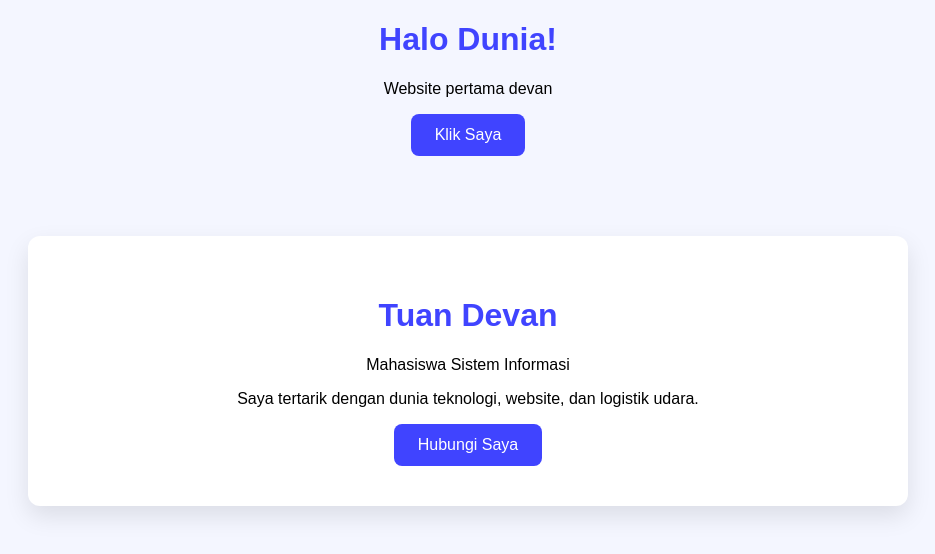
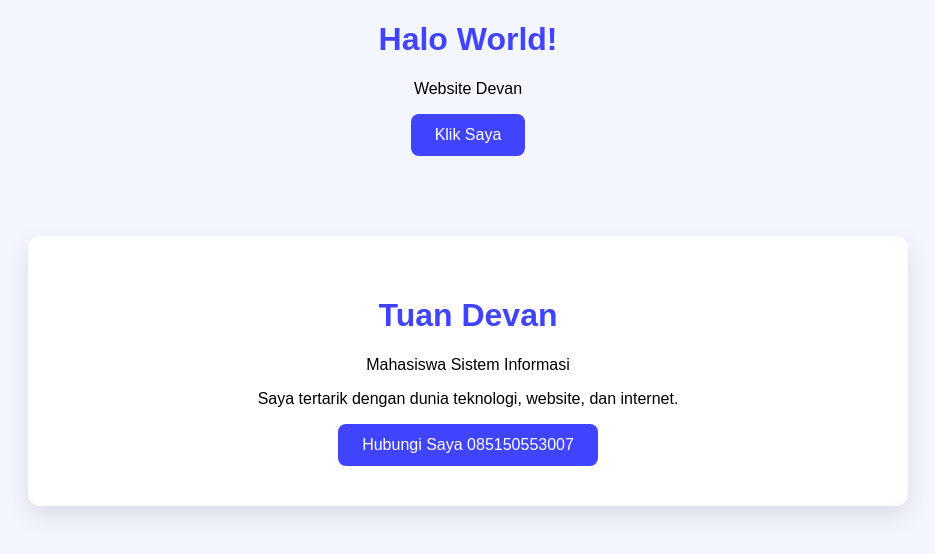
Before and after one commit to Devan2804/Devan2804.github.io, a plain HTML site: page index.html in a window 1280 px wide. Shown: the whole page, without its empty margins (172-1107 px from the left). Drawn offline with Linux system fonts and the light colour scheme.

Commit message:
Update index.html

```diff
--- a/index.html
+++ b/index.html
@@ -7,8 +7,8 @@
 href="style.css">
 </head>
 <body>
-    <h1>Halo Dunia!</h1>
-    <p>Website pertama devan</p>
+    <h1>Halo World!</h1>
+    <p>Website Devan</p>
 
     <button onclick="alert('hayoo ngapain?')">
     Klik Saya
@@ -20,11 +20,11 @@ href="style.css">
         <p>Mahasiswa Sistem Informasi</p>
         <p>
             Saya tertarik dengan dunia teknologi, website,
-            dan logistik udara.
+            dan internet.
         </p>
 
         <button onclick="alert('Terima kasih sudah mengunjungi website saya!')">
-            Hubungi Saya
+            Hubungi Saya 085150553007
         </button>
     </div>
 
```
